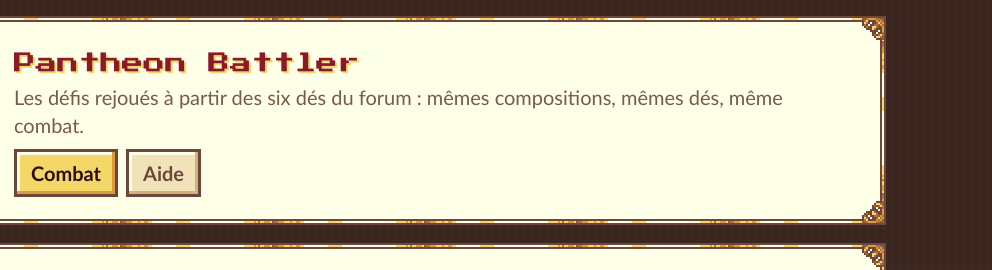
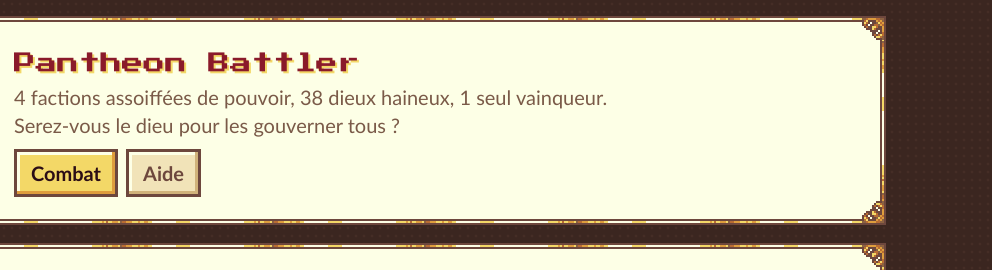
Before and after one commit to Axfalt/pantheon-battler, a plain HTML site: page web/index.html in a window 1280 px wide. Shown: the top 270 px of the page, 288-1280 px from the left. Drawn offline with Linux system fonts and the light colour scheme; a web font is replaced by a local one.

Commit message:
Header tagline: 4 factions, 38 dieux, 1 seul vainqueur
Co-Authored-By: Claude Opus 5.5 <noreply@anthropic.com>

```diff
--- a/web/index.html
+++ b/web/index.html
@@ -28,7 +28,7 @@
     <img class="header-plate" src="img/plaque-gaule.png" alt="" data-theme="gaule">
     <img class="header-plate" src="img/plaque-nord.png" alt="" data-theme="nord">
     <h1>Pantheon Battler</h1>
-    <p class="sub">Les défis rejoués à partir des six dés du forum : mêmes compositions, mêmes dés, même combat.</p>
+    <p class="sub">4 factions assoiffées de pouvoir, 38 dieux haineux, 1 seul vainqueur.<br>Serez-vous le dieu pour les gouverner tous&nbsp;?</p>
     <nav class="tabs" role="tablist">
       <button type="button" role="tab" id="tabbtn-combat" data-tab="combat" aria-selected="true">Combat</button>
       <button type="button" role="tab" id="tabbtn-aide" data-tab="aide" aria-selected="false">Aide</button>
```
